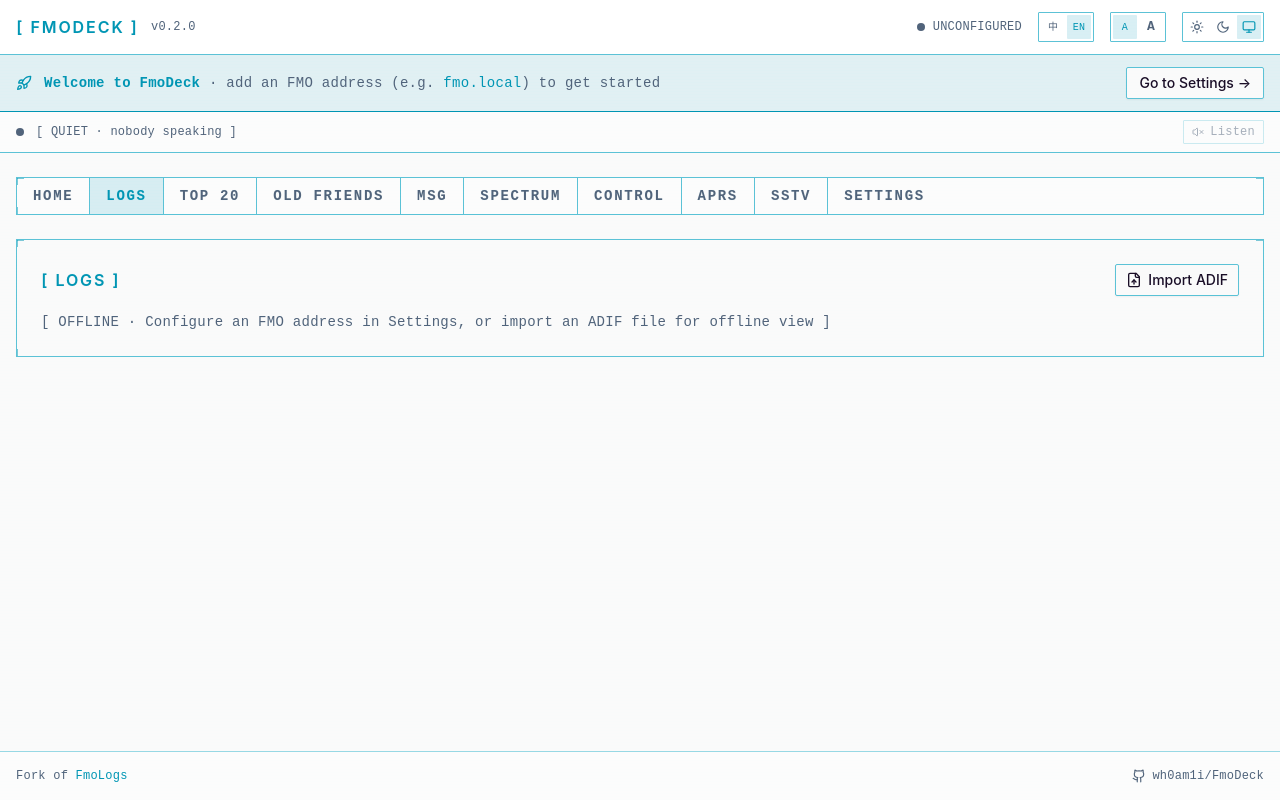
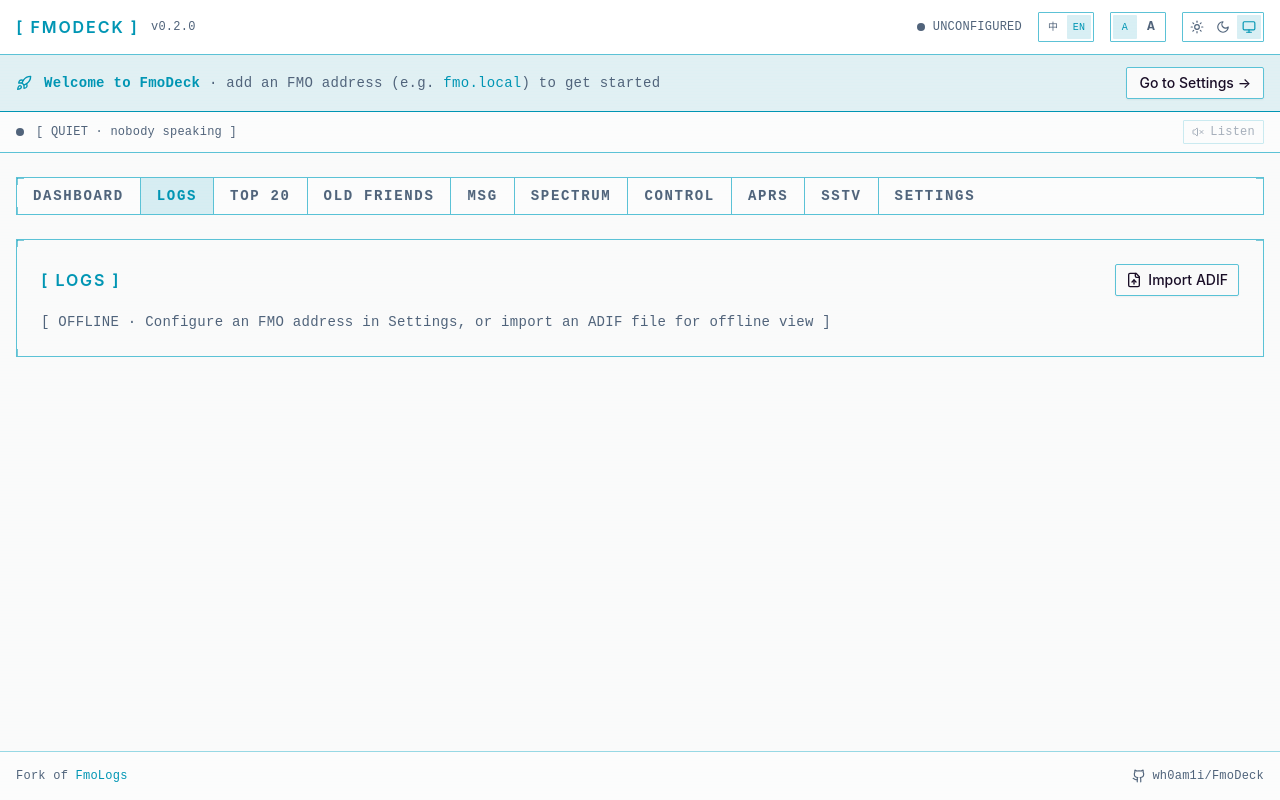
Before and after one commit to wh0am1i/FmoDeck, a React (Vite) app: page /logs in a window 1280 px wide. Built offline with nearby package versions, Linux system fonts and the light colour scheme.

Commit message:
feat(nav): 值守屏退居 /dashboard 独立路由 — 默认落地日志页，导航加值守 tab

```diff
--- a/src/app/routes.tsx
+++ b/src/app/routes.tsx
@@ -19,7 +19,9 @@ const AprsView = ENABLE_APRS
 export function AppRoutes() {
   return (
     <Routes>
-      <Route path="/" element={<HomeView />} />
+      {/* 默认落地日志页；全屏值守屏退居独立路由，按需进入 */}
+      <Route path="/" element={<Navigate to="/logs" replace />} />
+      <Route path="/dashboard" element={<HomeView />} />
       <Route path="/logs" element={<LogsView />} />
       <Route path="/top20" element={<Top20View />} />
       <Route path="/old-friends" element={<OldFriendsView />} />
--- a/src/components/layout/app-shell.tsx
+++ b/src/components/layout/app-shell.tsx
@@ -4,15 +4,16 @@ import { ConnectionErrorBanner } from './connection-error-banner'
 import { Footer } from './footer'
 import { Header } from './header'
 import { Nav } from './nav'
+import { DASHBOARD_PATH } from './nav-items'
 import { ScanlineOverlay } from './scanline-overlay'
 import { SpeakingBar } from './speaking-bar'
 import { WelcomeBanner } from './welcome-banner'
 
 export function AppShell({ children }: { children: ReactNode }) {
-  const isHome = useLocation().pathname === '/'
+  const isDashboard = useLocation().pathname === DASHBOARD_PATH
 
-  // 首页 = 值守监控屏：满屏满高、无 Header/Nav/Footer（导航走页内 ☰ 菜单）。
-  if (isHome) {
+  // 值守监控屏：满屏满高、无 Header/Nav/Footer（导航走页内 ☰ 菜单）。
+  if (isDashboard) {
     return (
       <div className="relative flex h-dvh flex-col overflow-hidden bg-background text-foreground">
         <WelcomeBanner />
--- a/src/components/layout/nav-items.ts
+++ b/src/components/layout/nav-items.ts
@@ -8,9 +8,12 @@ export interface NavItem {
 
 const ENABLE_APRS = import.meta.env.VITE_ENABLE_APRS !== 'false'
 
-/** 全部页面入口。Nav 与首页 ☰ 菜单共用。 */
+/** 全屏值守屏路由（Nav 高亮 / ☰ 菜单自排除 / AppShell 满屏分支共用）。 */
+export const DASHBOARD_PATH = '/dashboard'
+
+/** 全部页面入口。Nav 与值守屏 ☰ 菜单共用。 */
 export const NAV_ITEMS: readonly NavItem[] = [
-  { to: '/', labelKey: 'nav.home' },
+  { to: DASHBOARD_PATH, labelKey: 'nav.dashboard' },
   { to: '/logs', labelKey: 'nav.logs' },
   { to: '/top20', labelKey: 'nav.top20' },
   { to: '/old-friends', labelKey: 'nav.oldFriends' },
--- a/src/components/layout/nav.tsx
+++ b/src/components/layout/nav.tsx
@@ -14,7 +14,6 @@ export function Nav() {
         <NavLink
           key={item.to}
           to={item.to}
-          end={item.to === '/'}
           className={({ isActive }) =>
             cn(
               'hud-mono hud-title whitespace-nowrap px-3 py-2 text-sm transition-colors sm:px-4',
--- a/src/features/home/components/menu-panel.tsx
+++ b/src/features/home/components/menu-panel.tsx
@@ -1,7 +1,7 @@
 import { useNavigate } from 'react-router'
 import { useTranslation } from 'react-i18next'
 import { Menu } from 'lucide-react'
-import { NAV_ITEMS } from '@/components/layout/nav-items'
+import { DASHBOARD_PATH, NAV_ITEMS } from '@/components/layout/nav-items'
 import {
   DropdownMenu,
   DropdownMenuContent,
@@ -13,7 +13,7 @@ import {
 export function MenuPanel() {
   const { t } = useTranslation()
   const navigate = useNavigate()
-  const items = NAV_ITEMS.filter((i) => i.to !== '/')
+  const items = NAV_ITEMS.filter((i) => i.to !== DASHBOARD_PATH)
   return (
     <DropdownMenu>
       <DropdownMenuTrigger
--- a/src/i18n/locales/en.json
+++ b/src/i18n/locales/en.json
@@ -14,7 +14,7 @@
     "count": "COUNT"
   },
   "nav": {
-    "home": "HOME",
+    "dashboard": "Dashboard",
     "logs": "LOGS",
     "top20": "TOP 20",
     "oldFriends": "OLD FRIENDS",
--- a/src/i18n/locales/zh-CN.json
+++ b/src/i18n/locales/zh-CN.json
@@ -14,7 +14,7 @@
     "count": "次数"
   },
   "nav": {
-    "home": "首页",
+    "dashboard": "值守",
     "logs": "日志",
     "top20": "排行榜",
     "oldFriends": "老朋友",
```
Also changed, not shown: 2 other files (tests, documents, lock files or other folders).
